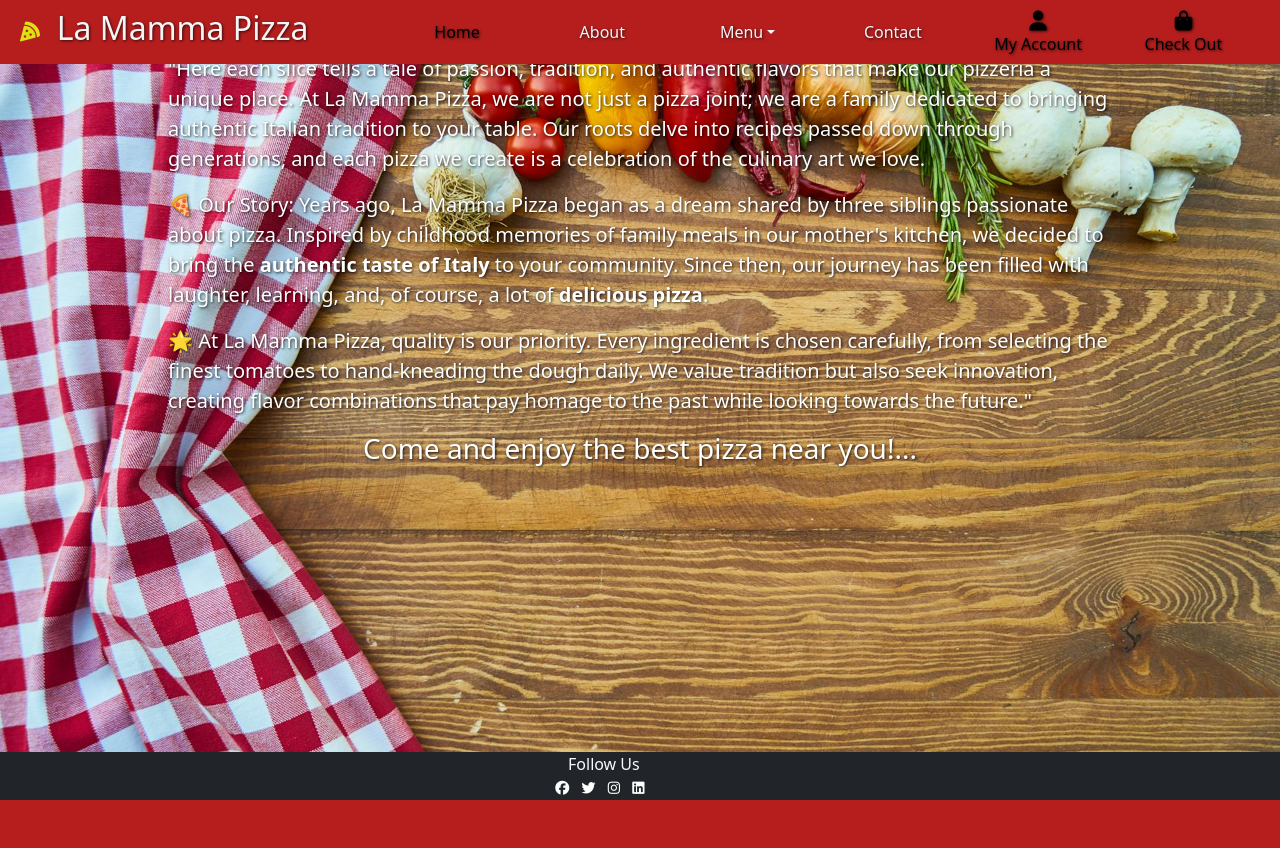
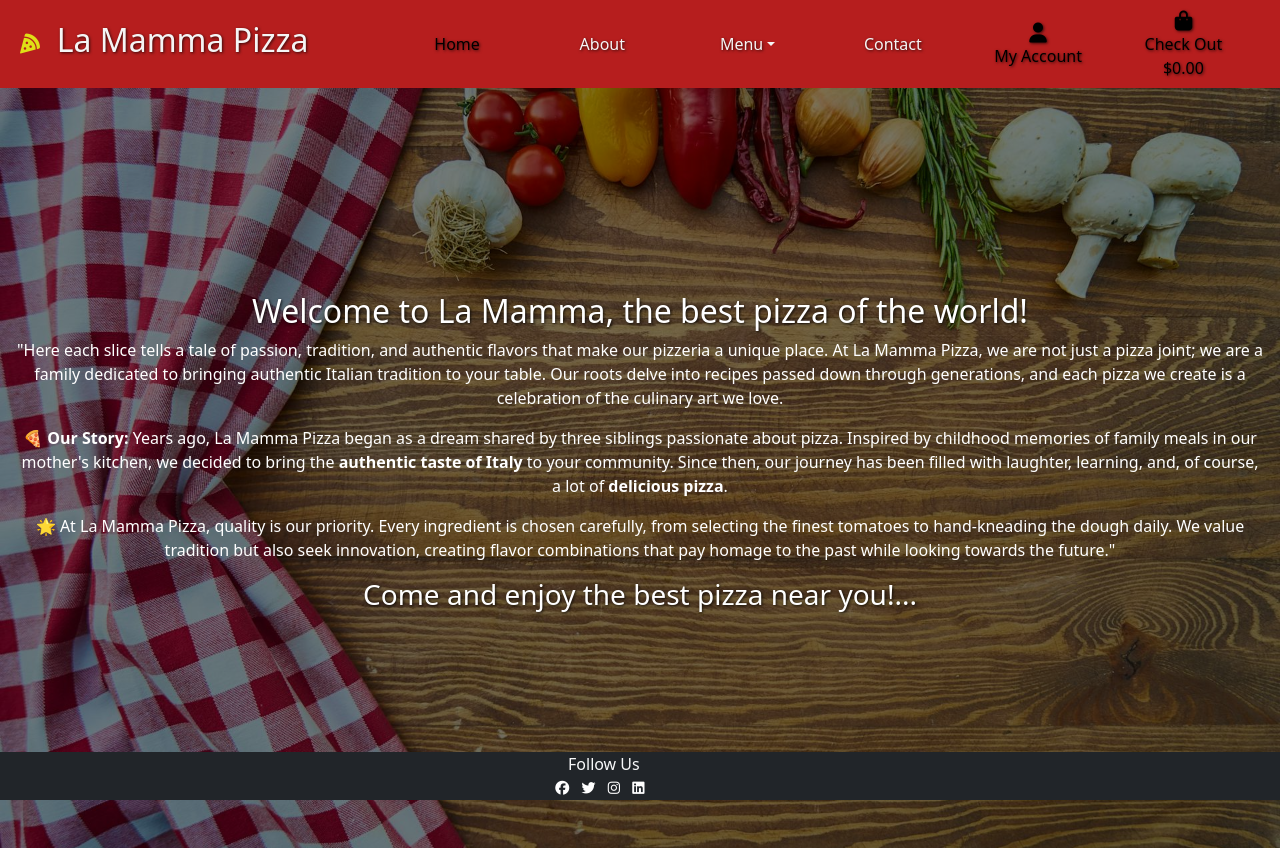
Before and after one commit to Code-Institute-Submissions/RubemJanoni-Project-PP5, a Django app: page /about/ in a window 1280 px wide. Before the commit the page ends 800 px from the top, so only its background shows below. Run offline with Django 3.2, Linux system fonts and the light colour scheme; some libraries are stand-ins or nearby versions.

Commit message:
improvements layout about page

```diff
--- a/templates/about.html
+++ b/templates/about.html
@@ -3,22 +3,27 @@
 {% load static %}
 
 {% block container %}
-<div class="w-75 m-auto shadow justify-content-center">
 
+<div class="vh-100 w-90 mx-auto mt-5 p-3 text-center d-flex align-items-center"
+    style="background-color: rgba(0, 0, 0, 0.5);">
 
-    <div class='fs-4 m-2'>
-        <h2 class="h2 m-2 text-white-shadow">Welcome to La Mamma, <span>the best pizza of the world!</span></h2>
-        <p class='fs-5 text-white-shadow'>"Here each slice tells a tale of passion,
+    <div class="fs-4 mt-2">
+        <h2 class="h2 m-2 text-white-shadow text-center">Welcome to La Mamma, <span>the best pizza of the world!</span>
+        </h2>
+        <p class="fs-6 text-white">"Here each slice tells a tale of passion,
             tradition, and authentic flavors that make our pizzeria a unique place. At La Mamma
             Pizza, we are not just a pizza joint; we are a family dedicated to bringing authentic
             Italian tradition to your table. Our roots delve into recipes passed down through generations,
             and each pizza we create is a celebration of the culinary art we love.</p>
-        <p class='fs-5 text-white-shadow'>🍕 Our Story: Years ago, La Mamma Pizza began as a dream shared by three siblings
+        <p class="fs-6 text-white">🍕 <strong>Our Story:</strong> Years ago, La Mamma Pizza began as a dream shared by
+            three siblings
             passionate about pizza. Inspired by childhood memories of family meals in our mother's
             kitchen, we decided to bring the <strong>authentic taste of Italy</strong> to your community. Since then,
-            our journey has been filled with laughter, learning, and, of course, a lot of <strong>delicious pizza</strong>.</p>
-        <p class='fs-5 text-white-shadow'>🌟 At La Mamma Pizza, quality is our priority. Every ingredient is chosen            carefully,
-            from selecting the finest tomatoes to hand-kneading the dough daily. We value tradition but also seek innovation,
+            our journey has been filled with laughter, learning, and, of course, a lot of <strong>delicious
+                pizza</strong>.</p>
+        <p class="fs-6 text-white">🌟 At La Mamma Pizza, quality is our priority. Every ingredient is chosen carefully,
+            from selecting the finest tomatoes to hand-kneading the dough daily. We value tradition but also seek
+            innovation,
             creating flavor combinations that pay homage to the past while looking towards the future."</p>
         <h6 class="h3 m-2 text-white-shadow text-center"><span>Come and enjoy the best pizza near you!...</span></h6>
 
@@ -27,4 +32,5 @@
 </div>
 
 
+
 {% endblock container %}
--- a/templates/base.html
+++ b/templates/base.html
@@ -142,7 +142,9 @@
 
 <body>
 
-    <nav class="navbar navbar-expand-lg bg-body-tertiary rounded bg-secondary mb-0 p-0 fixed-top" aria-label="navbar pizzaria">
+    <header>
+        <nav class="navbar navbar-expand-lg bg-body-tertiary rounded bg-secondary mb-0 p-0 fixed-top"
+            aria-label="navbar pizzaria">
             <div class="container-fluid navbar-custom">
                 <a class="navbar-brand d-flex align-items-center p-2" style="margin-right:5rem ;" href="{% url 'home' %}">
                     <i class="fa-solid fa-pizza-slice" style="color: rgb(223, 223, 22);"></i>
@@ -163,7 +165,7 @@
                         </li>
                         <li class="nav-item col dropdown">
                             <a class="nav-link dropdown-toggle text-center" href="#" data-bs-toggle="dropdown"
-                            aria-expanded="false">Menu</a>
+                                aria-haspopup="true" aria-expanded="false">Menu</a>
                             <ul class="dropdown-menu">
                                 <li><a class="dropdown-item" href="#">Pizzas</a></li>
                                 <li><a class="dropdown-item" href="#">Pasta</a></li>
@@ -181,11 +183,17 @@
                                 </div>
                             </a>
                             <div class="dropdown-menu border-0" aria-labelledby="user-options">
+                                {% if request.user.is_authenticated %}
+                                {% if request.user.is_superuser %}
                                 <a href="" class="dropdown-item">Product Management</a>
+                                {% endif %}
+
                                 <a href="" class="dropdown-item">My Profile</a>
                                 <a href="{% url 'account_logout' %}" class="dropdown-item">Logout</a>
+                                {% else %}
                                 <a href="{% url 'account_signup' %}" class="dropdown-item">Register</a>
                                 <a href="{% url 'account_login' %}" class="dropdown-item">Login</a>
+                                {% endif %}
 
                             </div>
                         </li>
@@ -195,6 +203,11 @@
                                 <div class="text-center">
                                     <div><i class="fas fa-shopping-bag fa-lg"></i></div>
                                     <p class="my-0">Check Out
+                                        {% if grand_total %}
+                                        ${{ grand_total|floatformat:2 }}
+                                        {% else %}
+                                        $0.00
+                                        {% endif %}
 
                                     </p>
                                 </div>
@@ -207,6 +220,10 @@
 
             </div>
         </nav>
+
+    </header>
+
+
 
 
 
```
Lines whose indentation alone changed are shown as unchanged.
